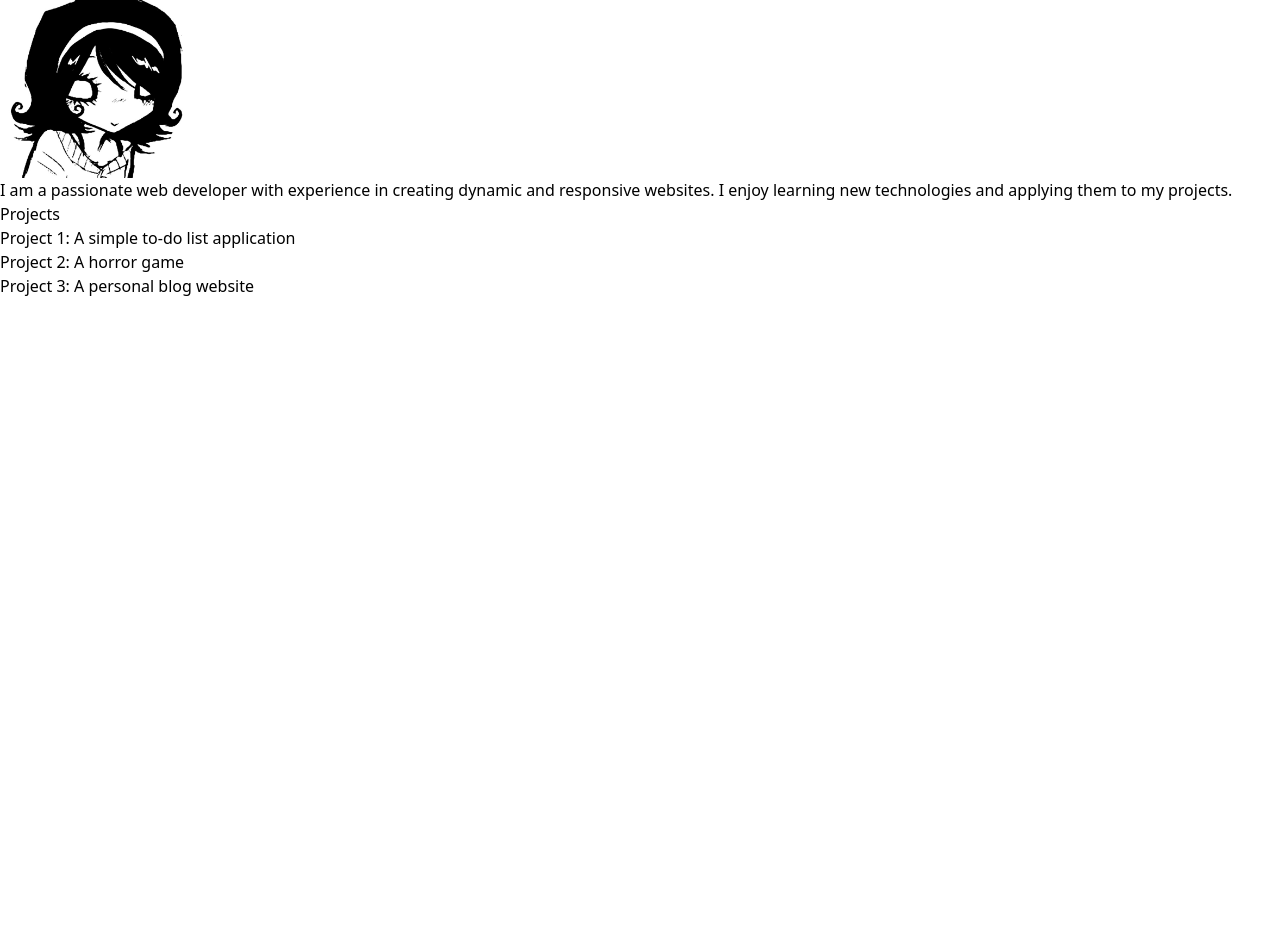
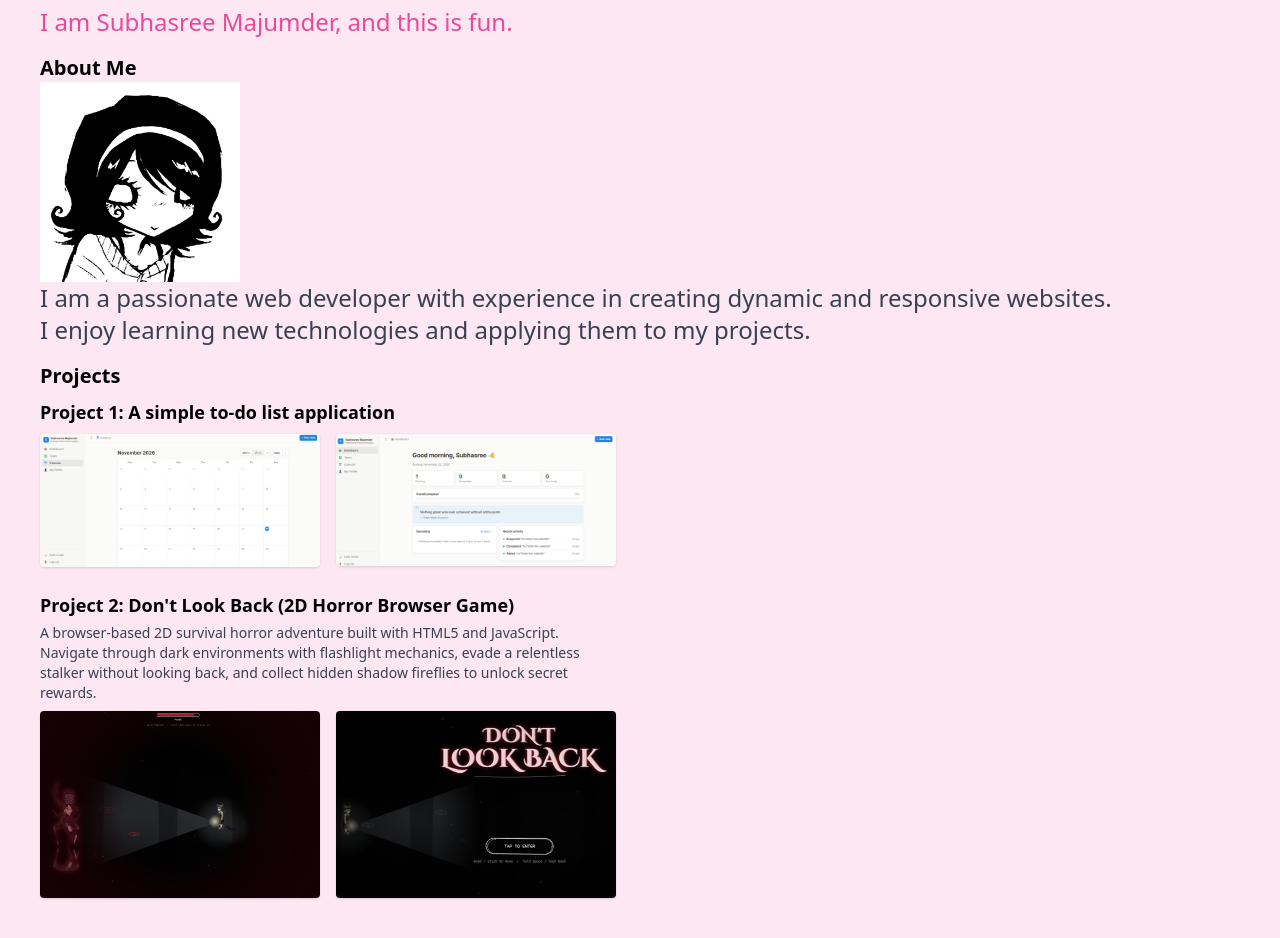
Before and after one commit to s5zy77/my-portfolio, a plain HTML site: page index.html in a window 1280 px wide. Shown: the part 94-1032 px from the top of the page. Before the commit the page ends 800 px from the top, so only its background shows below. Drawn offline with nearby package versions, Linux system fonts and the light colour scheme.

Commit message:
first version of the portfolio website

```diff
--- a/index.html
+++ b/index.html
@@ -1,21 +1,35 @@
 <!DOCTYPE html>
 <html>
 	<head>
-        <script src="https://cdn.tailwindcss.com">
-        </script>
-		<title >Subhasree's Portfolio</title>
+        <script src="https://cdn.tailwindcss.com"></script>
+		<title>Subhasree's Portfolio</title>
 	</head>
-	<body>
-		<h1>Subhasree's Portfolio</h1>
-		<p>I am Subhasree Majumder, and this is fun.</p>
-        <h2>About Me</h2>
+	<body class="bg-pink-100 p-10">
+		<h1 class="text-3xl text-blue-500">Subhasree's Portfolio</h1>
+		<p class="text-2xl text-pink-500 mt-6">I am Subhasree Majumder, and this is fun.</p>
+        <h2 class="text-xl font-bold mt-4">About Me</h2>
         <img src="profile.jpg" alt="Profile Picture" width="200">
-        <p>I am a passionate web developer with experience in creating dynamic and responsive websites. I enjoy learning new technologies and applying them to my projects.</p>
-        <h2>Projects</h2>
-        <ul>
-            <li>Project 1: A simple to-do list application</li>
-            <li>Project 2: A horror game</li>
-            <li>Project 3: A personal blog website</li>
+        <p class="text-2xl font-normal text-gray-700">I am a passionate web developer with experience in creating dynamic and responsive websites.<br>
+            I enjoy learning new technologies and applying them to my projects.</p>
+        <h2 class="text-xl font-bold mt-4">Projects</h2>
+        <ul class="mt-2 space-y-6">
+            <li class="text-lg">
+                <span class="font-semibold">Project 1: A simple to-do list application</span>
+                <div class="mt-2 grid grid-cols-2 gap-4 max-w-xl">
+                    <img src="todo1.png" alt="To-do app screenshot 1" class="w-full h-auto rounded shadow">
+                    <img src="todo2.png" alt="To-do app screenshot 2" class="w-full h-auto rounded shadow">
+                </div>
+            </li>
+            <li class="text-lg">
+                <span class="font-semibold">Project 2: Don't Look Back (2D Horror Browser Game)</span>
+                <p class="text-sm text-gray-700 mt-1 max-w-xl">
+                    A browser-based 2D survival horror adventure built with HTML5 and JavaScript. Navigate through dark environments with flashlight mechanics, evade a relentless stalker without looking back, and collect hidden shadow fireflies to unlock secret rewards.
+                </p>
+                <div class="mt-2 grid grid-cols-2 gap-4 max-w-xl">
+                    <img src="horror-game1.png" alt="Horror game screenshot 1" class="w-full h-auto rounded shadow">
+                    <img src="horror-game2.png" alt="Horror game screenshot 2" class="w-full h-auto rounded shadow">
+                </div>
+            </li>
         </ul>
 	</body>
 </html>
```
Also changed, not shown: horror-game1.png (added), horror-game2.png (added), todo1.png (added), todo2.png (added).
